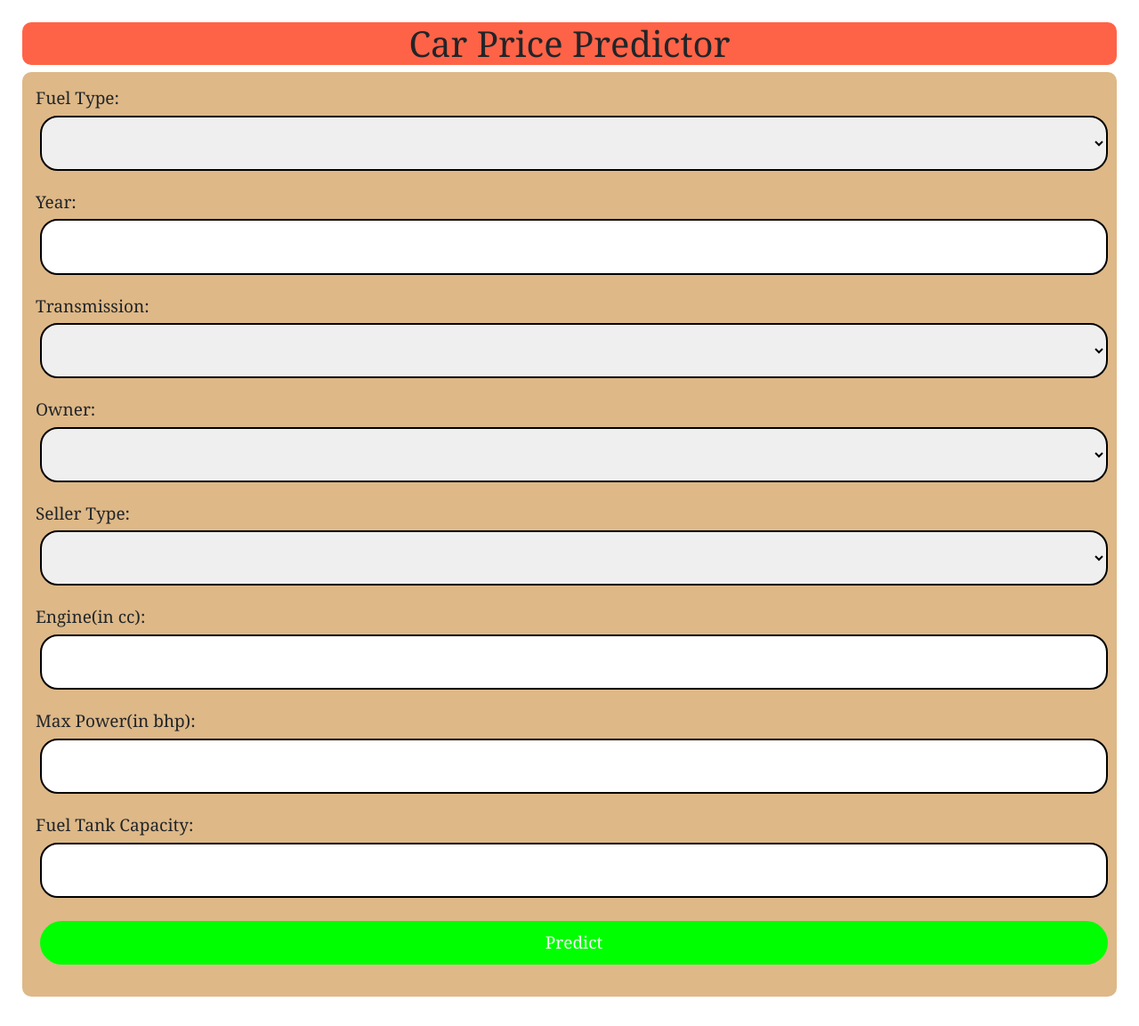
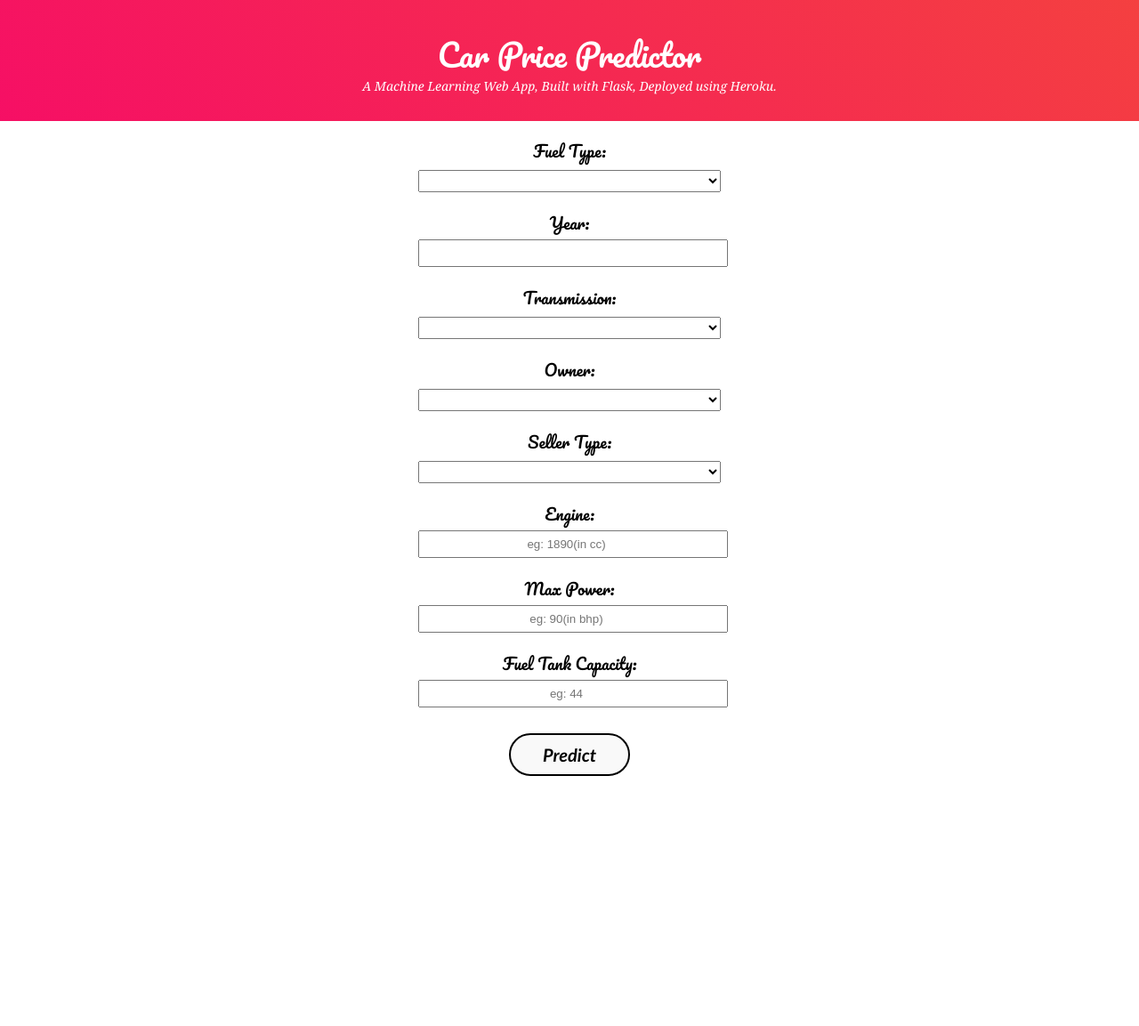
Before and after one commit to Sajid030/car_price_prediction, a Flask app: page / in a window 1280 px wide. Shown: the whole page at 89% size. After the commit the page ends 872 px from the top, so only its background shows below. Run offline with Flask 2, Linux system fonts and the light colour scheme; parts of the project's set-up code (start-up, migrations or seed data) failed here and were passed over; some libraries are stand-ins or nearby versions.

Commit message:
Bug fix and adding better css

```diff
--- a/app.py
+++ b/app.py
@@ -128,12 +128,7 @@ def predict():
         prediction=model.predict([[Year,Owner,Engine,Max_Power,Fuel_Tank_Capacity,Fuel_Type_CNG__CNG,Fuel_Type_Diesel,Fuel_Type_Electric,Fuel_Type_Hybrid,Fuel_Type_LPG,Fuel_Type_Petrol,Fuel_Type_Petrol__CNG,Fuel_Type_Petrol__LPG
                                    ,Transmission_Manual,Seller_Type_Corporate,Seller_Type_Individual]])
         output=round(prediction[0],2)
-        if output<0:
-            return render_template('index.html',prediction_texts="Sorry you cannot sell this car")
-        else:
-            return render_template('index.html',prediction_text="You Can Sell The Car at {}".format(output))
-    else:
-        return render_template('index.html')
+        return render_template('result.html', prediction=output)
 
 if __name__=="__main__":
     app.run(debug=True)
--- a/static/css/style.css
+++ b/static/css/style.css
@@ -1,41 +1,86 @@
-*{
-    box-sizing: border-box;
+html{
+	height: 100%;
+	margin: 0px;
 }
 body{
     font-family: Georgia, 'Times New Roman', Times, serif;
-    margin: 15px;
-    font-size: 19px;
-    padding: 10px;
+    margin: 0px;
+    font-size: 18px;
+    padding: 0;
+    width: 100%;
+	height: 100%;
+	display: flex;
+	flex-direction: column;
+    text-align: center;
 }
-form{
-    background-color:burlywood;
-    padding: 15px;
-    border-radius: 10px;
 
+/* Website Title */
+.container{
+    padding: 30px;
+	position: relative;
+	background: linear-gradient(45deg, #443B96, #F60B68, #F4483A, #ffcf0e, #3bd2f0);
+	background-size: 500% 500%;
+	animation: change-gradient 10s ease-in-out infinite;
 }
-input,
-select{
-    width: 100%;
-    padding: 15px;
-    border: 2px solid black;
-    border-radius: 20px;
-    cursor: pointer;
-    margin: 5px;
+@keyframes change-gradient {
+	0%{
+		background-position: 0 25%;
+	}
+    25%{
+		background-position: 50% 75%;
+	}
+	50%{
+		background-position: 100% 0;
+	}
+    70%{
+		background-position: 25% 50%;
+	}
+	100%{
+		background-position: 75% 100%;
+	}
 }
-h1{
+.container-heading{
+    margin: 0;
+}
+.heading_font{
+    color: #ffffff;
+	font-family: 'Pacifico', cursive;
+	font-size: 35px;
+	font-weight: normal;
+}
+.description p{
+	color: #ffffff;
+    font-style: italic;
+    font-size: 14px;
+    margin: -5px 0 0;
+}
+
+/* Form Area */
+.form_area{
+    display: flex;
+    justify-content: center;
+}
+.form-input_heading{
+    font-family: 'Pacifico', cursive;
+}
+.form-input {
+	text-align: center;
+	width: 100%;
+	height: 25px;
+	margin-bottom: 1px;
+}
+.predict-button{
+	background: #f9f9f9;
+   	border: 2px solid #000000;
+    border-radius: 100px;
+	margin-top: 10px;
+    padding: 10px 36px;
+    color: #000000;
+    display: inline-block;
+   	font: italic bold 20px "Calibri", sans-serif;
     text-align: center;
-    background-color: tomato;
-    border-radius: 10px;
 }
-input[type="submit"]{
-    background-color: lime;
-    color: white;
-    padding: 10px 20px;
-    border: none;
-    border-radius: 30px;
-    cursor: pointer;
-    width: 100%;
+.predict-button:hover{
+    color: #4d089a;
+    border: 2px solid #4d089a;
 }
-input[type="submit"]:hover{
-    background-color:royalblue;
-}
--- a/templates/index.html
+++ b/templates/index.html
@@ -5,16 +5,21 @@
     <meta http-equiv="X-UA-Compatible" content="IE=edge">
     <meta name="viewport" content="width=device-width, initial-scale=1.0">
     <title>Car Prediction</title>
-    <link rel="stylesheet" href="https://stackpath.bootstrapcdn.com/bootstrap/4.5.0/css/bootstrap.min.css"
-        integrity="sha384-9aIt2nRpC12Uk9gS9baDl411NQApFmC26EwAOH8WgZl5MYYxFfc+NcPb1dKGj7Sk" crossorigin="anonymous">
-    <link rel="stylesheet" href="static/css/style.css">
+        <!-- <script src="https://kit.fontawesome.com/5f3f547070.js" crossorigin="anonymous"></script> -->
+        <link href="https://fonts.googleapis.com/css2?family=Pacifico&display=swap" rel="stylesheet">
+        <link rel="stylesheet" href="static/css/style.css">
 </head>
 <body>
-    <h1>Car Price Predictor</h1>
-    <div>
+    <div class="container">
+        <h2 class='container-heading'><span class="heading_font">Car Price Predictor</span></h2>
+        <div class='description'>
+            <p>A Machine Learning Web App, Built with Flask, Deployed using Heroku.</p>
+        </div>
+    </div>
+    <div class="form_area">
         <form action="{{ url_for('predict')}}" method="post">
-            <p>Fuel Type:
-                <select name="fuel" id="fuel_type" required="required">
+            <p class="form-input_heading">Fuel Type:
+                <select name="fuel" id="fuel_type" required="required" class="form-input">
                     <option value=""></option>
                     <option value="Petrol">Petrol</option>
                     <option value="Diesel">Diesel</option>
@@ -27,21 +32,21 @@
                     <option value="Petrol + LPG">Petrol + LPG</option>
                 </select>
             </p>
-            <p>
+            <p class="form-input_heading">
                 Year:
-                <input type="number" name="Year" id="year" required="required">
+                <input type="number" name="Year" id="year" required="required" class="form-input">
             </p>
-            <p>
+            <p class="form-input_heading">
                 Transmission:
-                <select name="Transmission" id="transmission" required="required">
+                <select name="Transmission" id="transmission" required="required" class="form-input">
                     <option value=""></option>
                     <option value="Manual">Manual</option>
                     <option value="Automatic">Automatic</option>
                 </select>
             </p>
-            <p>
+            <p class="form-input_heading">
                 Owner:
-                <select name="Owner" id="owner" required="required">
+                <select name="Owner" id="owner" required="required" class="form-input">
                     <option value=""></option>
                     <option value="0">UnRegistered Car</option>
                     <option value="1">First</option>
@@ -51,29 +56,28 @@
                     <option value="5">4 or more</option>
                 </select>
             </p>
-            <p>
+            <p class="form-input_heading">
                 Seller Type:
-                <select name="Seller type" id="seller_type" required="required">
+                <select name="Seller type" id="seller_type" required="required" class="form-input">
                     <option value=""></option>
                     <option value="Corporate">Corporate</option>
                     <option value="Individual">Individual</option>
                     <option value="Commercial Registration">Commercial Registration</option>
                 </select>
             </p>
-            <p>
-                Engine(in cc): <input type="number" name="Engine" id="engine" required="required">
+            <p class="form-input_heading">
+                Engine: <input type="number" name="Engine" id="engine" required="required" class="form-input"  placeholder="eg: 1890(in cc)">
+            </p>
+            <p class="form-input_heading">
+                Max Power: <input type="number" name="Max Power" id="Max Power" required="required" class="form-input"  placeholder="eg: 90(in bhp)">
+            </p>
+            <p class="form-input_heading">
+                Fuel Tank Capacity: <input type="number" name="Fuel Tank Capacity" id="fuel_tank_capacity" required="required" class="form-input"  placeholder="eg: 44">
             </p>
             <p>
-                Max Power(in bhp): <input type="number" name="Max Power" id="Max Power" required="required">
-            </p>
-            <p>
-                Fuel Tank Capacity: <input type="number" name="Fuel Tank Capacity" id="fuel_tank_capacity" required="required">
-            </p>
-            <p>
-                <input type="submit" value="Predict">
+                <input type="submit" value="Predict" class="predict-button">
             </p>
         </form>
-        <h3>{{ prediction_text }}<h3>
     </div>
 </body>
 </html>
```
Also changed, not shown: templates/result.html (added, +20 -0 lines).
